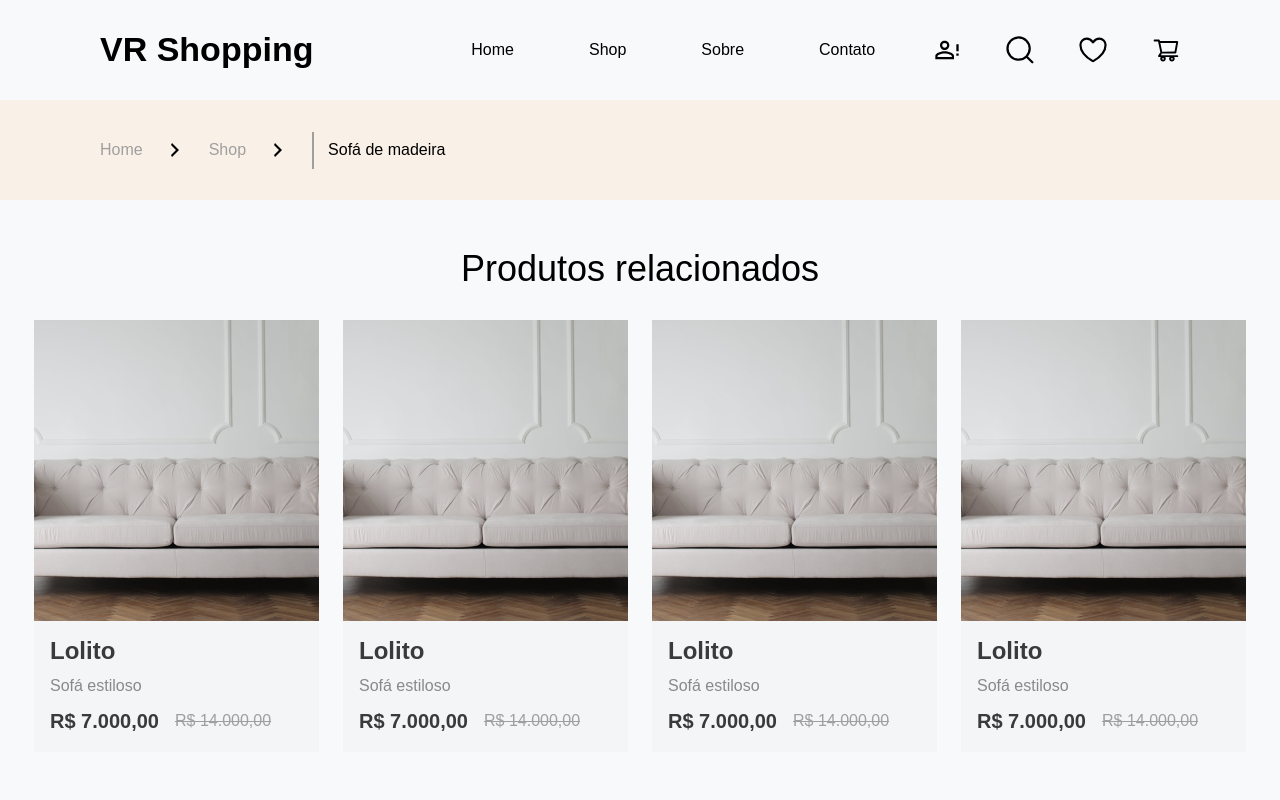
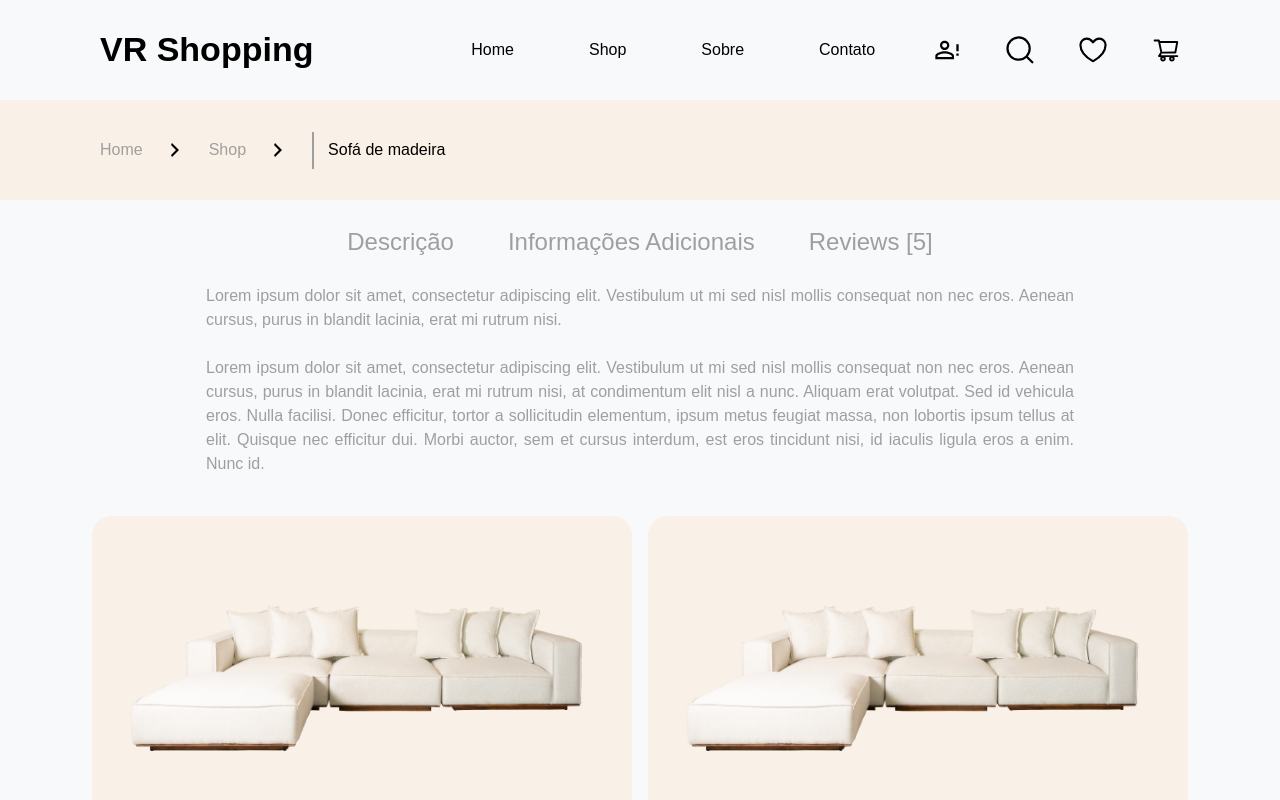
Before and after one commit to Joutace/marketplace-angular, an Angular app: page / in a window 1280 px wide. Shown: the top 800 px of the page. Built offline with nearby package versions, Linux system fonts and the light colour scheme.

Commit message:
feat (product-details description): add product details page

```diff
--- /dev/null
+++ b/src/app/components/product-details/product-details.component.html
@@ -0,0 +1,16 @@
+<div class="d-flex justify-content-evenly align-items-center pages">
+  <ul class="nav nav-list">
+    <li><a href="#">Descrição</a></li>
+    <li><a href="#">Informações Adicionais</a></li>
+    <li><a href="#">Reviews @if(true) { [5]} </a></li>
+  </ul>
+</div>
+
+<div class="d-flex justify-content-center text-justify py-4 description">
+  <p [innerHTML]="description"></p>
+</div>
+
+<div class="d-flex justify-content-center gap-3 images">
+  <img src="assets/img/image-2.png" class="object-fit-contain" alt="" />
+  <img src="assets/img/image-2.png" class="object-fit-contain" alt="" />
+</div>
--- /dev/null
+++ b/src/app/components/product-details/product-details.component.scss
@@ -0,0 +1,41 @@
+:host {
+  display: block;
+  justify-content: center;
+  padding-inline: var(--padding-inline);
+  text-align: justify;
+  color: var(--gray-320);
+  padding-inline: var(--padding-inline);
+}
+
+.nav-list {
+  display: flex;
+  max-width: 650px;
+  gap: 54px;
+  margin-bottom: 0;
+  text-align: left;
+
+  li a {
+    color: var(--gray-320);
+    text-decoration: none;
+    font-size: 24px;
+    font-weight: 500;
+    line-height: 36px;
+  }
+}
+.description {
+  padding-inline: 106px;
+
+  p {
+    font-size: 16px;
+    font-weight: 400;
+    line-height: 24px;
+  }
+}
+
+.images {
+  img {
+    width: 50%;
+    max-width: 605px;
+    border-radius: 20px;
+  }
+}
--- /dev/null
+++ b/src/app/components/product-details/product-details.component.ts
@@ -0,0 +1,13 @@
+import { Component } from '@angular/core';
+
+@Component({
+  selector: 'app-product-details',
+  standalone: true,
+  imports: [],
+  templateUrl: './product-details.component.html',
+  styleUrl: './product-details.component.scss',
+})
+export class ProductDetailsComponent {
+  description =
+    'Lorem ipsum dolor sit amet, consectetur adipiscing elit. Vestibulum ut mi sed nisl mollis consequat non nec eros. Aenean cursus, purus in blandit lacinia, erat mi rutrum nisi. <br /> <br />Lorem ipsum dolor sit amet, consectetur adipiscing elit. Vestibulum ut mi sed nisl mollis consequat non nec eros. Aenean cursus, purus in blandit lacinia, erat mi rutrum nisi, at condimentum elit nisl a nunc. Aliquam erat volutpat. Sed id vehicula eros. Nulla facilisi. Donec efficitur, tortor a sollicitudin elementum, ipsum metus feugiat massa, non lobortis ipsum tellus at elit. Quisque nec efficitur dui. Morbi auctor, sem et cursus interdum, est eros tincidunt nisi, id iaculis ligula eros a enim. Nunc id.';
+}
--- a/src/app/pages/index/index.component.html
+++ b/src/app/pages/index/index.component.html
@@ -1,2 +1,3 @@
 <app-breadcrumbs />
+<app-product-details />
 <app-related-products />
--- a/src/app/pages/index/index.component.ts
+++ b/src/app/pages/index/index.component.ts
@@ -1,11 +1,12 @@
 import { Component } from '@angular/core';
 import { BreadcrumbsComponent } from "../../components/breadcrumbs/breadcrumbs.component";
 import { RelatedProductsComponent } from "../../components/related-products/related-products.component";
+import { ProductDetailsComponent } from "../../components/product-details/product-details.component";
 
 @Component({
   selector: 'app-index',
   standalone: true,
-  imports: [BreadcrumbsComponent, RelatedProductsComponent],
+  imports: [BreadcrumbsComponent, RelatedProductsComponent, ProductDetailsComponent],
   templateUrl: './index.component.html',
   styleUrl: './index.component.scss'
 })
```
Also changed, not shown: public/assets/img/image-2.png (added), 1 other file (tests, documents, lock files or other folders).
